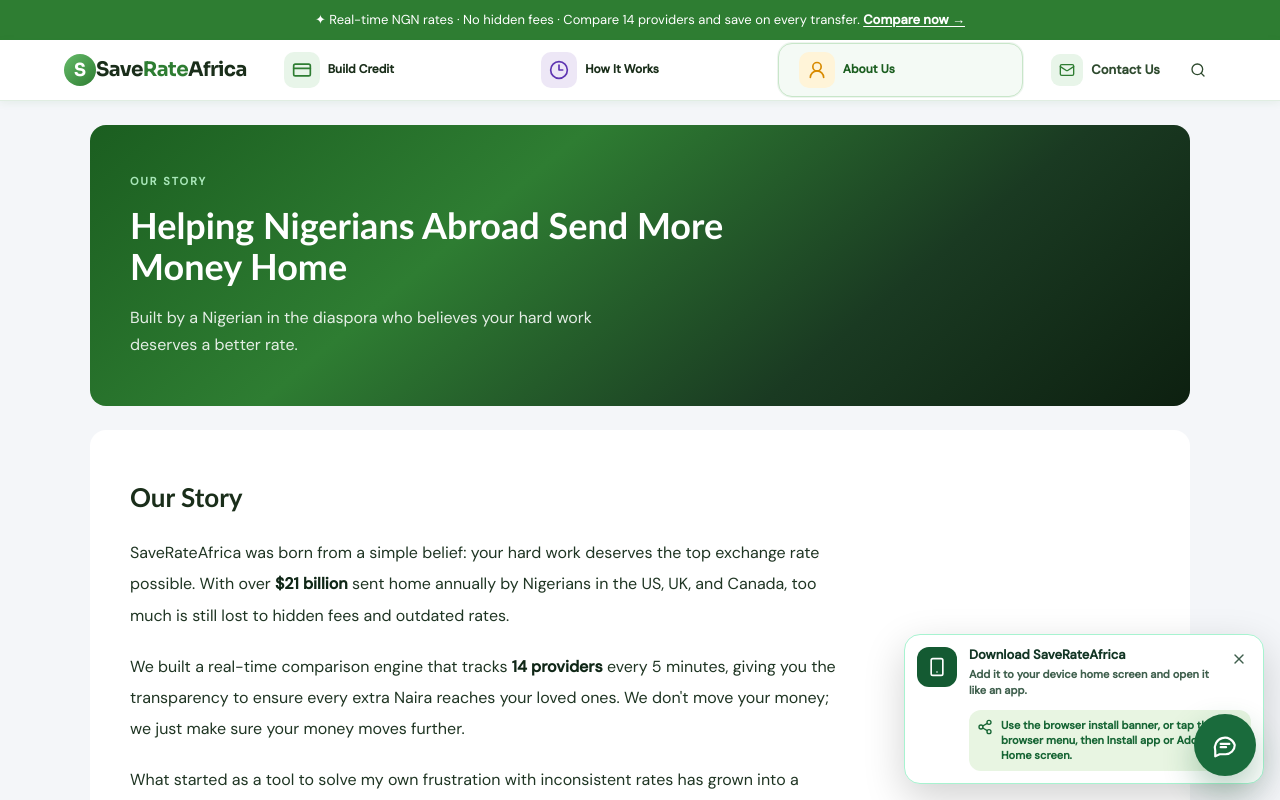
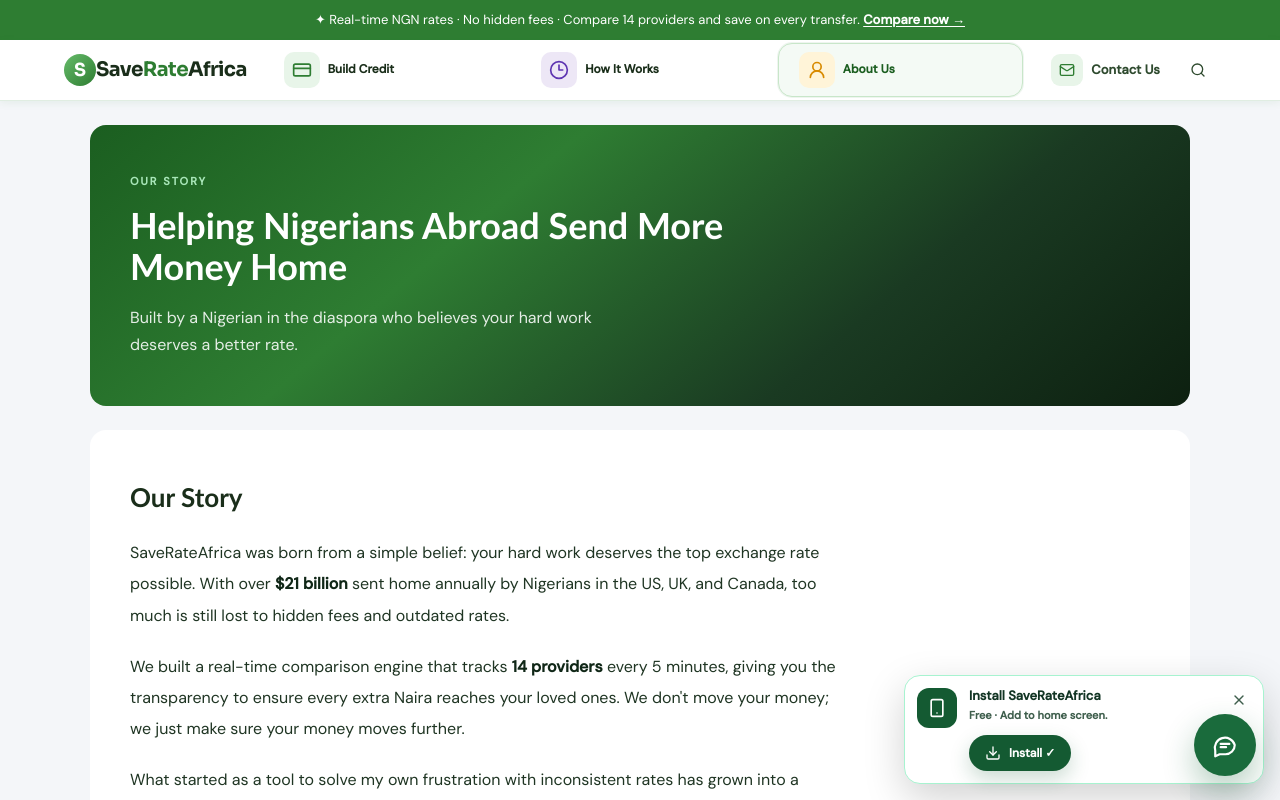
Before and after one commit to Chinenyeonukogu/SaveRateAfrica, a Next.js app: page /about in a window 1280 px wide. Shown: the top 800 px of the page. Built offline with nearby package versions, Linux system fonts and the light colour scheme.

Commit message:
fix: make PWA install banner clickable

```diff
--- a/app/globals.css
+++ b/app/globals.css
@@ -19,6 +19,16 @@ body {
   overflow-x: hidden;
   background: #f0f7f1;
   color: #0a1628;
+}
+
+body.pwa-install-visible {
+  padding-bottom: calc(220px + env(safe-area-inset-bottom));
+}
+
+@media (min-width: 768px) {
+  body.pwa-install-visible {
+    padding-bottom: calc(150px + env(safe-area-inset-bottom));
+  }
 }
 
 ::selection {
--- a/components/PwaInstallPrompt.tsx
+++ b/components/PwaInstallPrompt.tsx
@@ -1,7 +1,12 @@
 "use client";
 
 import { useEffect, useState } from "react";
-import { Share2, Smartphone, X } from "lucide-react";
+import { Download, Smartphone, X } from "lucide-react";
+
+type BeforeInstallPromptEvent = Event & {
+  prompt: () => Promise<void>;
+  userChoice: Promise<{ outcome: "accepted" | "dismissed"; platform: string }>;
+};
 
 function isStandalone() {
   const navigatorWithStandalone = window.navigator as Navigator & { standalone?: boolean };
@@ -13,6 +18,7 @@ function isStandalone() {
 }
 
 export function PwaInstallPrompt() {
+  const [installEvent, setInstallEvent] = useState<BeforeInstallPromptEvent | null>(null);
   const [isVisible, setIsVisible] = useState(false);
   const [isIOS, setIsIOS] = useState(false);
 
@@ -25,7 +31,9 @@ export function PwaInstallPrompt() {
     setIsIOS(isiOSDevice);
     setIsVisible(!dismissed && !isStandalone());
 
-    const handleBeforeInstallPrompt = () => {
+    const handleBeforeInstallPrompt = (event: Event) => {
+      event.preventDefault();
+      setInstallEvent(event as BeforeInstallPromptEvent);
       setIsVisible(!dismissed && !isStandalone());
     };
 
@@ -36,6 +44,14 @@ export function PwaInstallPrompt() {
     };
   }, []);
 
+  useEffect(() => {
+    document.body.classList.toggle("pwa-install-visible", isVisible);
+
+    return () => {
+      document.body.classList.remove("pwa-install-visible");
+    };
+  }, [isVisible]);
+
   if (!isVisible) {
     return null;
   }
@@ -43,6 +59,22 @@ export function PwaInstallPrompt() {
   const handleDismiss = () => {
     window.localStorage.setItem("sra-pwa-install-dismissed", "true");
     setIsVisible(false);
+  };
+
+  const handleInstall = async () => {
+    if (installEvent) {
+      await installEvent.prompt();
+      await installEvent.userChoice;
+      setInstallEvent(null);
+      setIsVisible(false);
+      return;
+    }
+
+    window.alert(
+      isIOS
+        ? "On iPhone or iPad: tap Share, then Add to Home Screen."
+        : "Open your browser menu, then tap Install app or Add to Home screen."
+    );
   };
 
   return (
@@ -57,10 +89,10 @@ export function PwaInstallPrompt() {
             <div className="flex items-start justify-between gap-2">
               <div>
                 <p className="text-[13px] font-extrabold leading-tight">
-                  Download SaveRateAfrica
+                  Install SaveRateAfrica
                 </p>
                 <p className="mt-1 text-[11px] font-semibold leading-snug text-[#3f5f4d]">
-                  Add it to your device home screen and open it like an app.
+                  Free · Add to home screen.
                 </p>
               </div>
               <button
@@ -73,14 +105,14 @@ export function PwaInstallPrompt() {
               </button>
             </div>
 
-            <div className="mt-3 flex items-start gap-2 rounded-xl bg-[#e8f5e2] p-2 text-[11px] font-bold leading-snug text-[#166534]">
-              <Share2 className="mt-[1px] h-4 w-4 shrink-0" />
-              <span>
-                {isIOS
-                  ? "On iPhone or iPad: tap Share, then Add to Home Screen."
-                  : "Use the browser install banner, or tap the browser menu, then Install app or Add to Home screen."}
-              </span>
-            </div>
+            <button
+              className="mt-3 inline-flex min-h-9 items-center gap-2 rounded-full bg-[#145a32] px-4 text-[12px] font-extrabold text-white shadow-[0_8px_20px_rgba(20,90,50,0.22)]"
+              type="button"
+              onClick={handleInstall}
+            >
+              <Download className="h-4 w-4" />
+              Install ✓
+            </button>
           </div>
         </div>
       </div>
```
